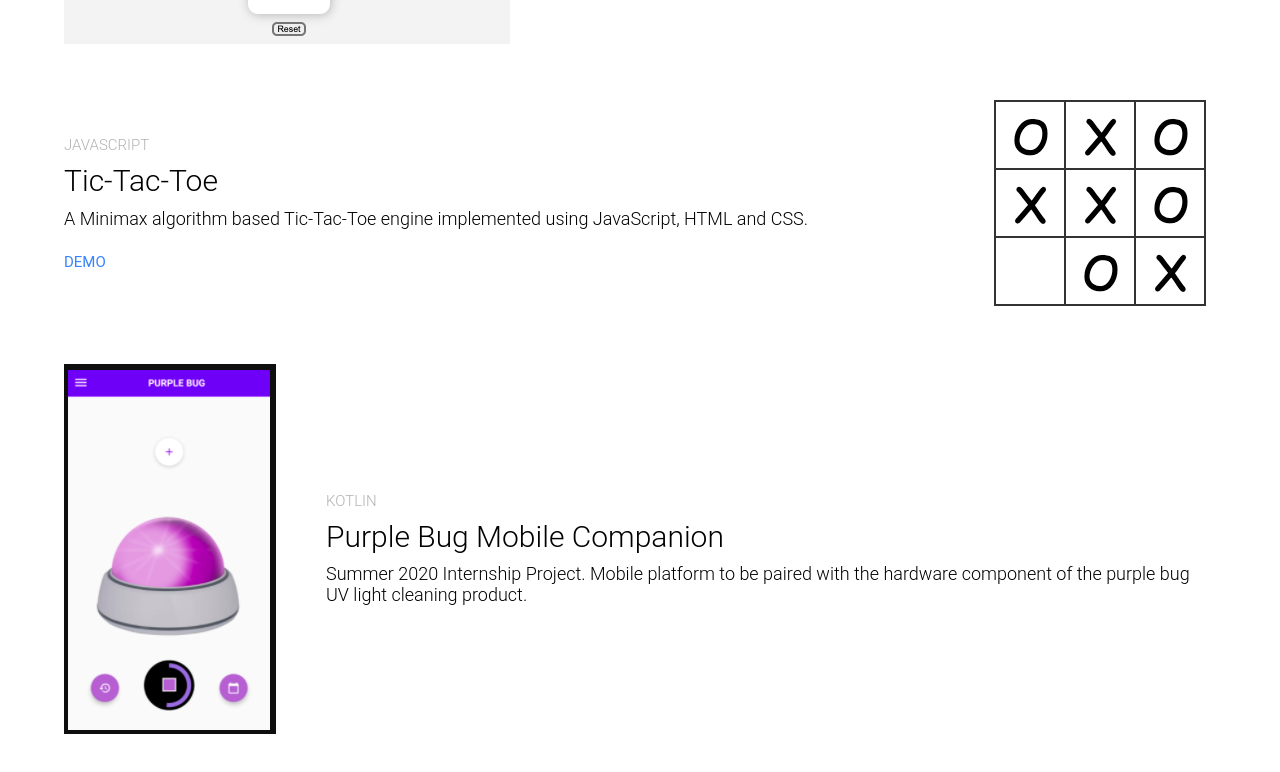
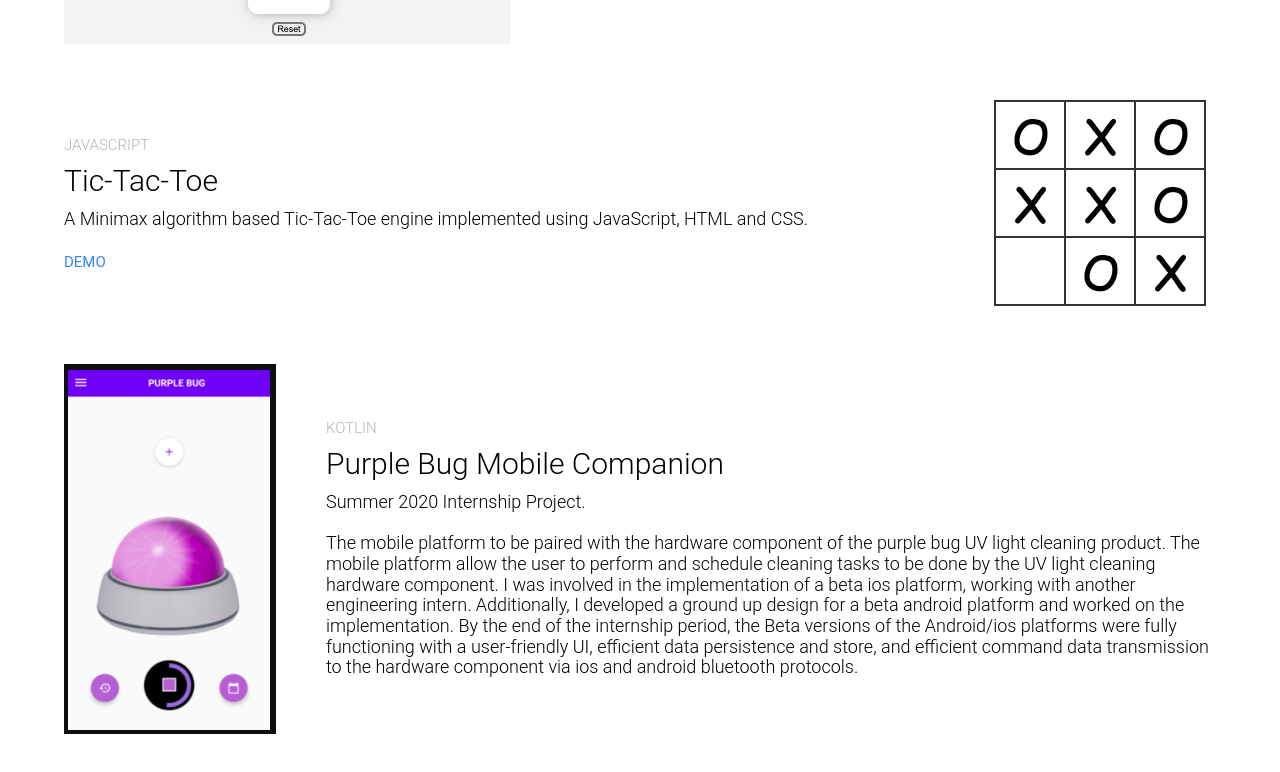
Before and after one commit to indrajeetadityaroy9/indrajeet-portfolio, a website built with Parcel: page index.html in a window 1280 px wide. Shown: the part 4161-4933 px from the top of the page. Built offline with nearby package versions, Linux system fonts and the light colour scheme.

Commit message:
added project details

```diff
--- a/index.html
+++ b/index.html
@@ -228,8 +228,20 @@
         <h6>Kotlin</h6>
         <h1>Purple Bug Mobile Companion</h1>
         <p>Summer 2020 Internship Project.
-          Mobile platform to be paired with the hardware
-          component of the purple bug UV light cleaning product.</p>
+          <br>
+          <br>
+          The mobile platform to be paired with the hardware
+          component of the purple bug UV light cleaning product.
+          The mobile platform allow the user to perform and schedule
+          cleaning tasks to be done by the UV light cleaning hardware
+          component. I was involved in the implementation of a beta ios
+          platform, working with another engineering intern. Additionally,
+          I developed a ground up design for a beta android platform and
+          worked on the implementation. By the end of the internship period,
+          the Beta versions of the Android/ios platforms were fully functioning
+          with a user-friendly UI, efficient data persistence and store, and
+          efficient command data transmission to the hardware component via ios
+          and android bluetooth protocols.</p>
       </div>
     </div>
   </div>
```
